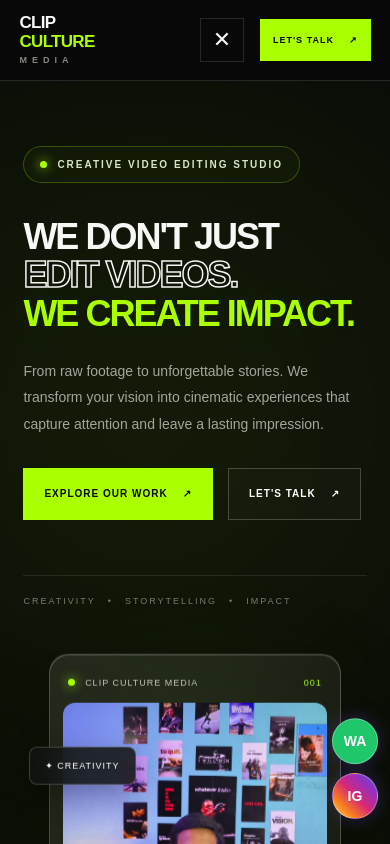
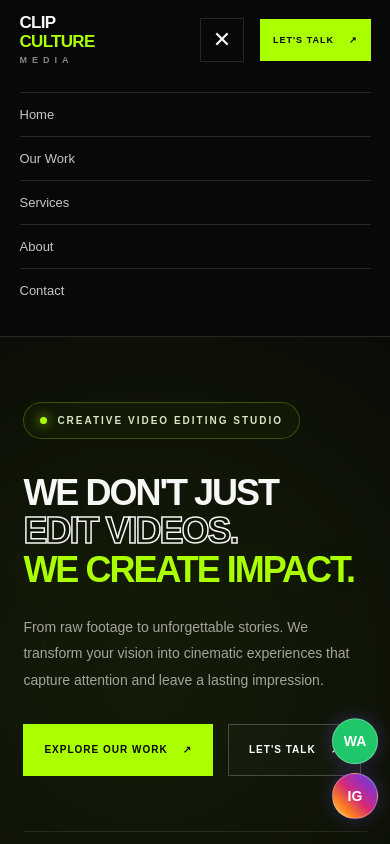
Before and after one commit to Rohith672/clip-culture-media, a plain HTML site: page index.html in a window 390 px wide. Both pictures are taken after a click on the button "Toggle navigation". Shown: the top 844 px of the page. Drawn offline with nearby package versions, Linux system fonts and the light colour scheme.

```diff
--- a/style.css
+++ b/style.css
@@ -1211,7 +1211,7 @@
         padding: 10px 0;
     }
 
-    .nav-links.open {
+    .nav-links.active {
         display: flex;
     }
 
```
